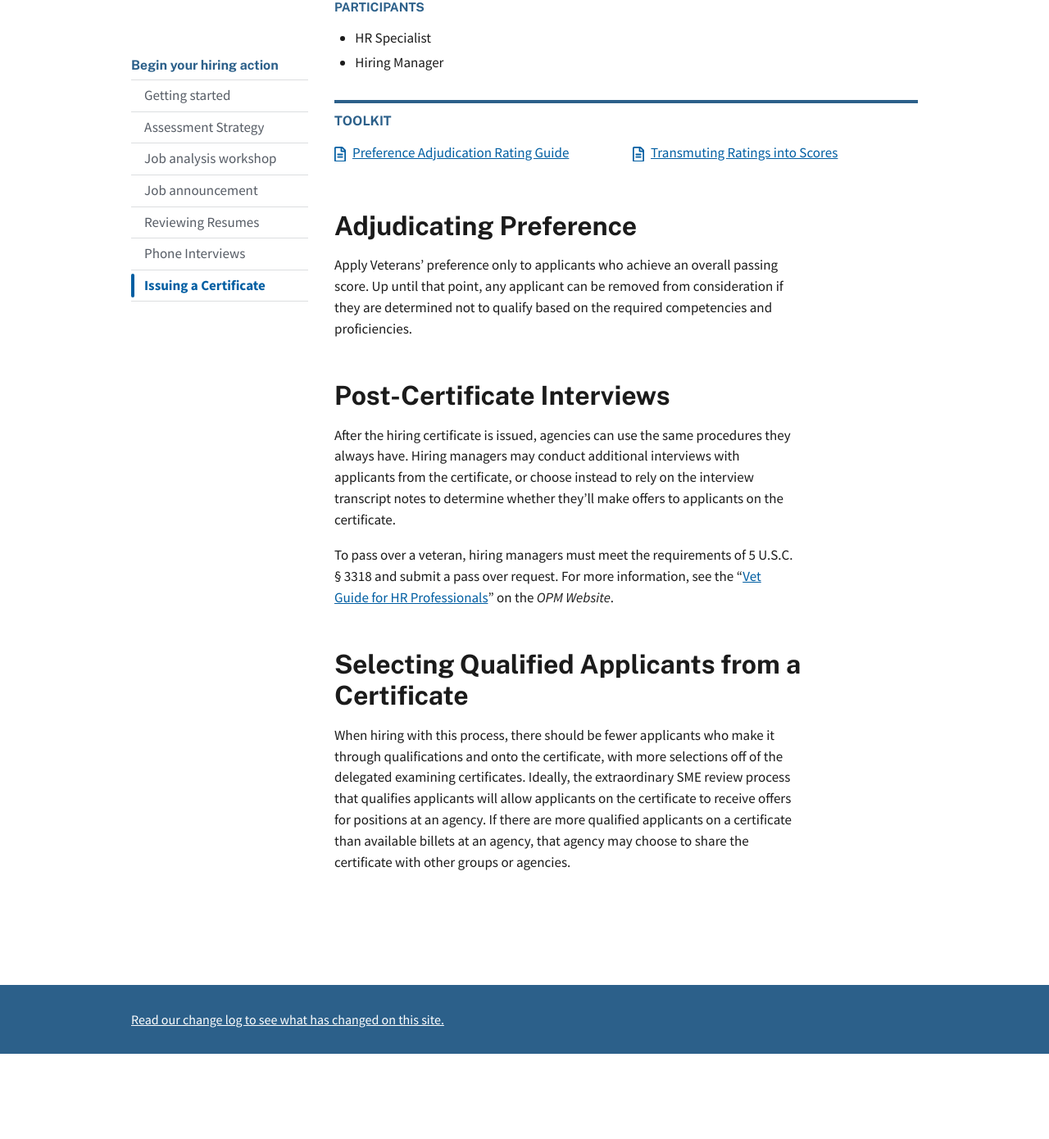
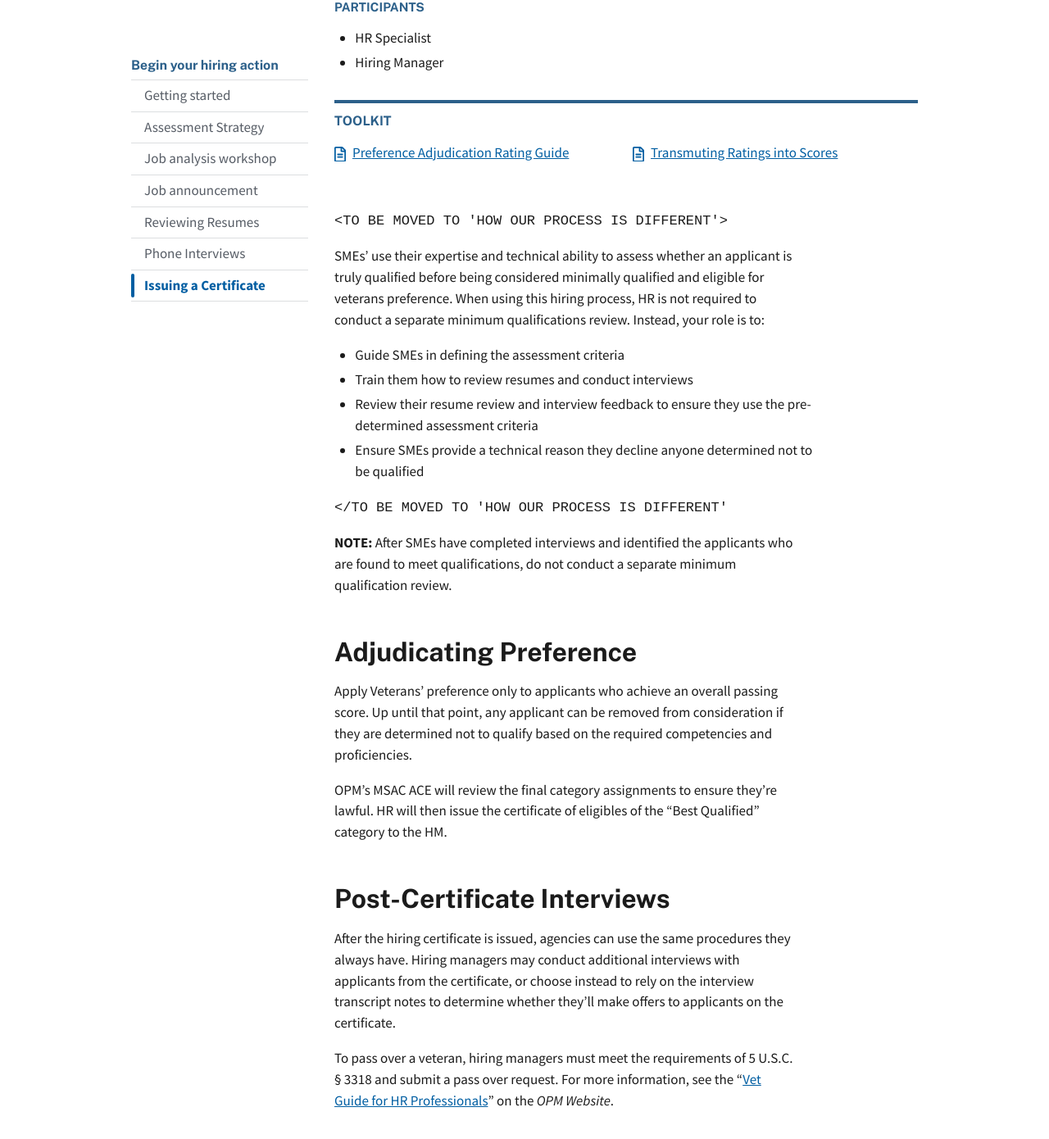
Before and after one commit to usds/SME-QA-Website, a Jekyll site: the page built from pages/phases/certificate.md, in a window 1280 px wide and 1400 px high, scrolled down 591 px. Shown: the top 1390 px of the window at 82% size. Built offline with Jekyll 4.4.1, drawn with Linux system fonts in a browser that asks for light colours; before the commit the page ends 1877 px from its top, so only the background shows below that.

Commit message:
Add the placating text

```diff
--- a/pages/phases/certificate.md
+++ b/pages/phases/certificate.md
@@ -20,9 +20,24 @@ roles: [hr, hiring-mgr]
   {% include toolkit/certificate.html %}
 </div>
 
+`<TO BE MOVED TO 'HOW OUR PROCESS IS DIFFERENT'>`
+
+SMEs' use their expertise and technical ability to assess whether an applicant is truly qualified before being considered minimally qualified and eligible for veterans preference. When using this hiring process, HR is not required to conduct a separate minimum qualifications review. Instead, your role is to:
+
+- Guide SMEs in defining the assessment criteria
+- Train them how to review resumes and conduct interviews
+- Review their resume review and interview feedback to ensure they use the pre-determined assessment criteria
+- Ensure SMEs provide a technical reason they decline anyone determined not to be qualified
+
+`</TO BE MOVED TO 'HOW OUR PROCESS IS DIFFERENT'`
+
+**NOTE:** After SMEs have completed interviews and identified the applicants who are found to meet qualifications, do not conduct a separate minimum qualification review.
+
 ## Adjudicating Preference
 
 Apply Veterans' preference only to applicants who achieve an overall passing score. Up until that point, any applicant can be removed from consideration if they are determined not to qualify based on the required competencies and proficiencies.
+
+OPM's MSAC ACE will review the final category assignments to ensure they're lawful. HR will then issue the certificate of eligibles of the "Best Qualified" category to the HM.
 
 ## Post-Certificate Interviews
 
```
